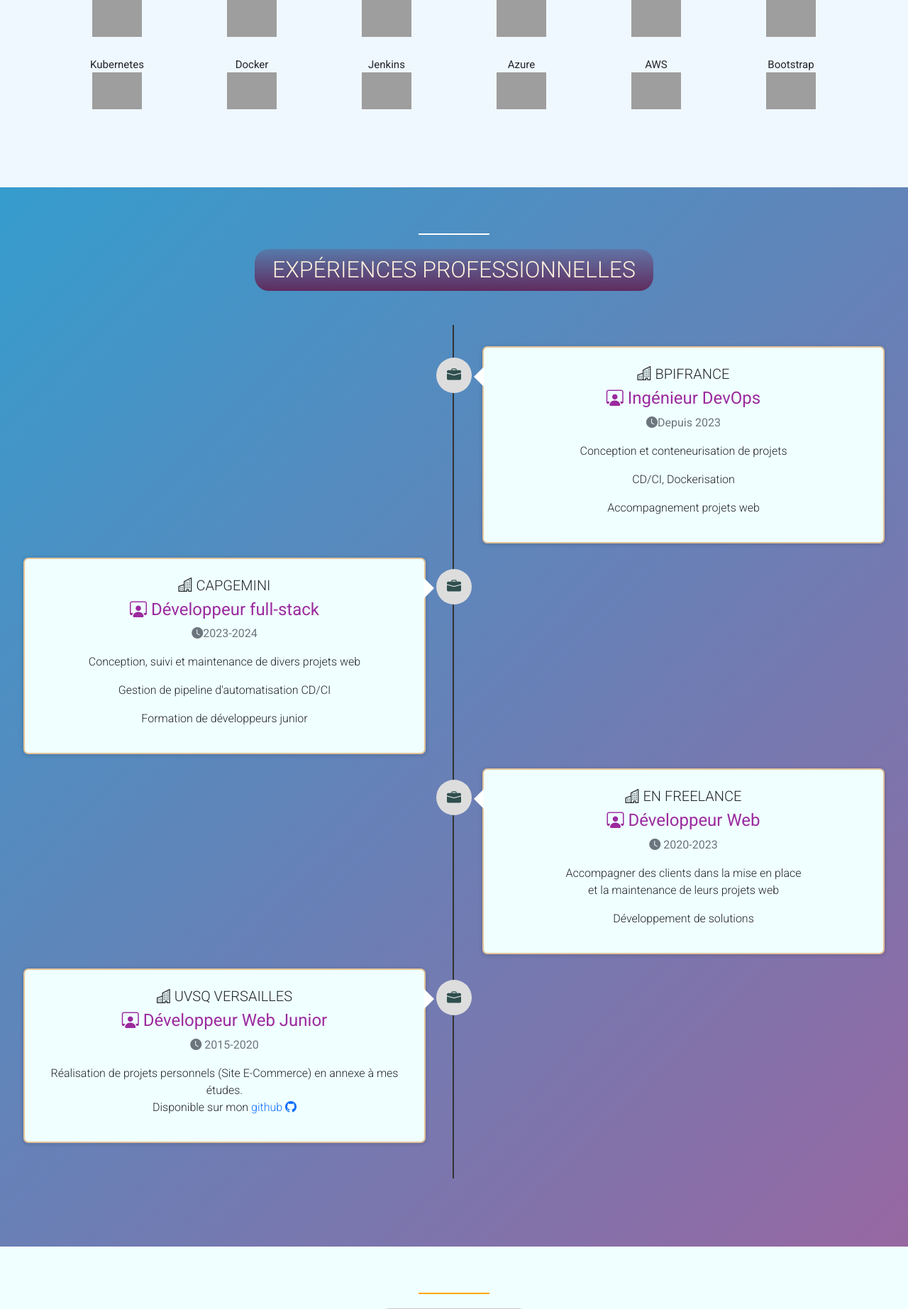
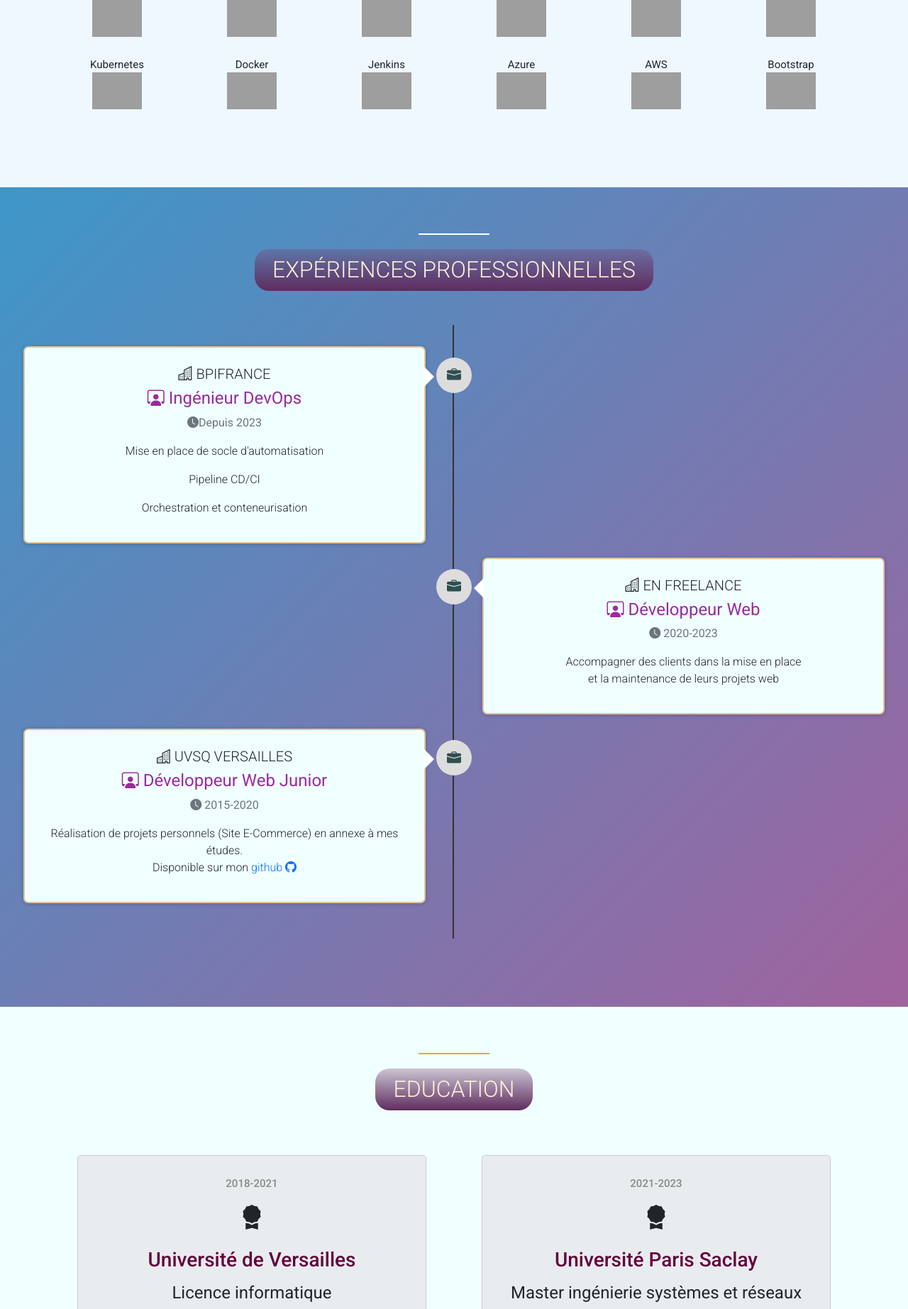
Before and after one commit to mouctarbarry/my-cv-python, a Flask app: page / in a window 1280 px wide. Shown: the part 1133-2978 px from the top of the page at 71% size. Run offline with Flask 3, Linux system fonts and the light colour scheme; some libraries are stand-ins or nearby versions; grey boxes are pictures that could not be loaded.

Commit message:
Update index.html

```diff
--- a/templates/index.html
+++ b/templates/index.html
@@ -143,7 +143,7 @@
     <ul class="timeline">
         <li>
             <div class="timeline-badge"><span class="bi bi-briefcase-fill"></span></div>
-            <div class="timeline-panel-container-inverted">
+            <div class="timeline-panel-container">
                 <div class="timeline-panel">
                     <div class="timeline-heading">
                         <h3 class="bi bi-buildings"> Bpifrance</h3>
@@ -151,31 +151,14 @@
                         <p class="text-muted"><span class="bi-clock-fill"></span>Depuis 2023</p>
                     </div>
                     <div class="timeline-body">
-                        <p>Conception et conteneurisation de projets</p>
-                        <p>CD/CI, Dockerisation</p>
-                        <p>Accompagnement projets web</p>
+                        <p>Mise en place de socle d'automatisation</p>
+                        <p>Pipeline CD/CI</p>
+                        <p>Orchestration et conteneurisation</p>
                     </div>
                 </div>
             </div>
         </li>
 
-        <li>
-            <div class="timeline-badge"><span class="bi bi-briefcase-fill"></span></div>
-            <div class="timeline-panel-container">
-                <div class="timeline-panel">
-                    <div class="timeline-heading">
-                        <h3 class="bi bi-buildings"> Capgemini</h3>
-                        <h4 class="bi bi-person-workspace"> Développeur full-stack</h4>
-                        <p class="text-muted"><span class="bi-clock-fill"></span>2023-2024</p>
-                    </div>
-                    <div class="timeline-body">
-                        <p>Conception, suivi et maintenance de divers projets web</p>
-                        <p>Gestion de pipeline d'automatisation CD/CI</p>
-                        <p>Formation de développeurs junior</p>
-                    </div>
-                </div>
-            </div>
-        </li>
         <li>
             <div class="timeline-badge"><span class="bi bi-briefcase-fill"></span></div>
             <div class="timeline-panel-container-inverted">
@@ -188,7 +171,6 @@
                     <div class="timeline-body">
                         <p>Accompagner des clients dans la mise en place<br>
                             et la maintenance de leurs projets web</p>
-                        <p>Développement de solutions </p>
                     </div>
                 </div>
             </div>
```
